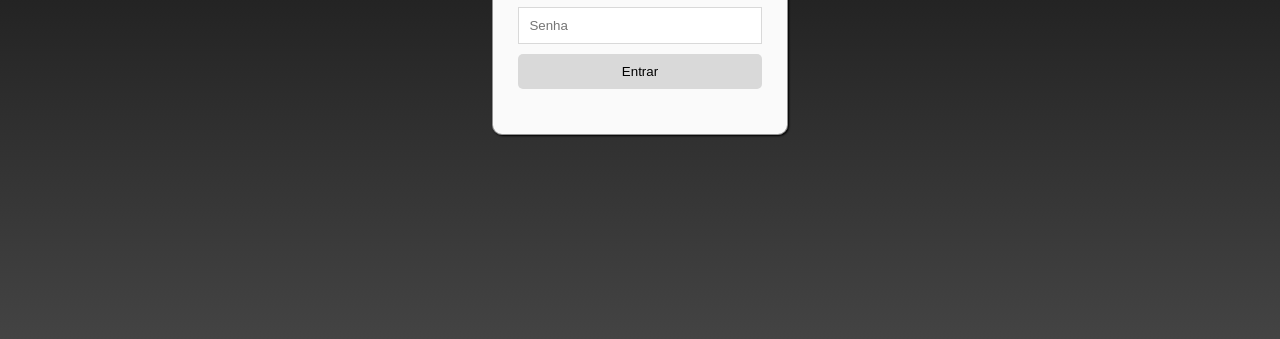
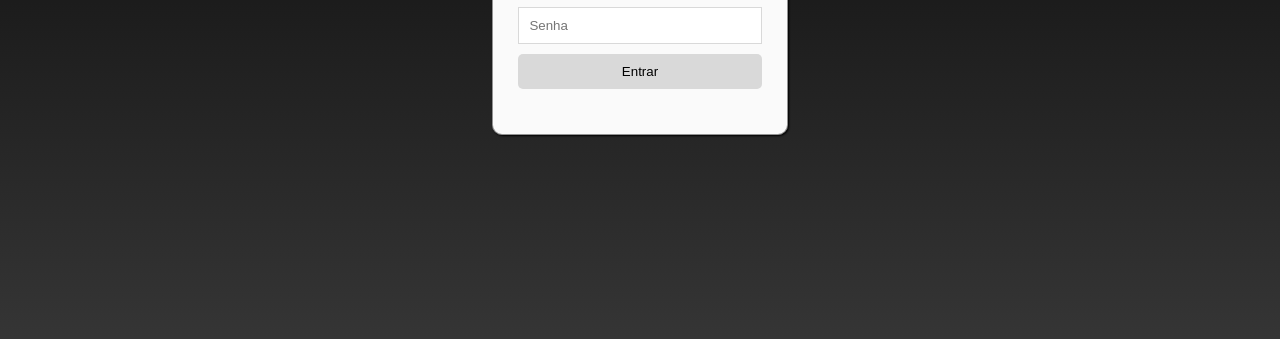
Before and after one commit to thailinoo/TCC-ATUALIZADO, a plain HTML site: page index.html in a window 1280 px wide. Shown: the part 375-714 px from the top of the page. Drawn offline with Linux system fonts and the light colour scheme.

Commit message:
Atualização

```diff
--- a/style.css
+++ b/style.css
@@ -8,7 +8,7 @@ body.custom-background {
     font-family: 'Outfit', sans-serif;
     background-size: cover;
     background-position: top left;
-    background: linear-gradient(#000000, #fafafa 330%);
+    background: linear-gradient(#000000, #fafafa 420%);
 }
 
 .login-container {
```
